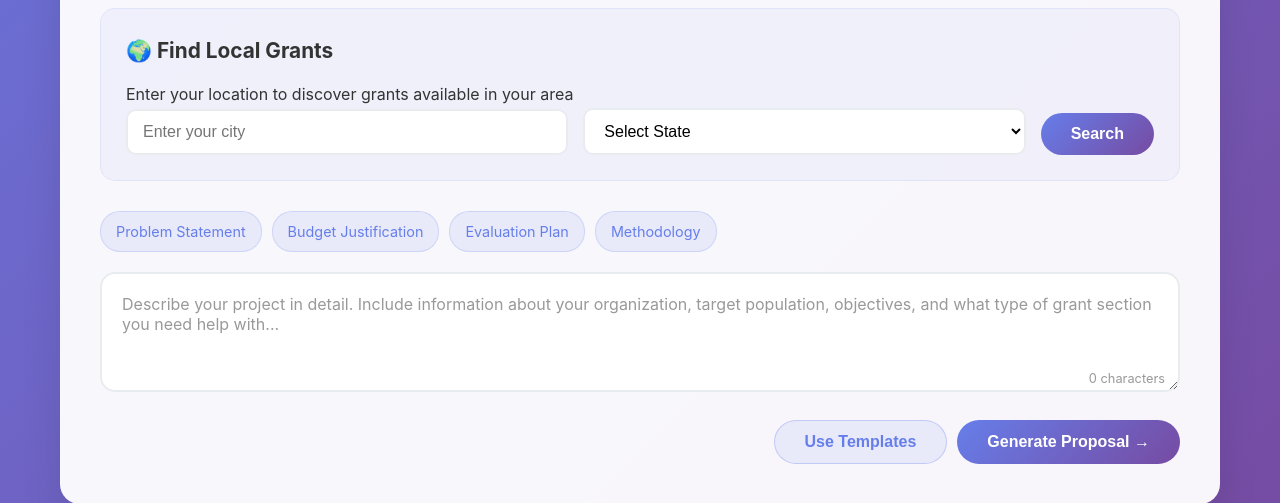
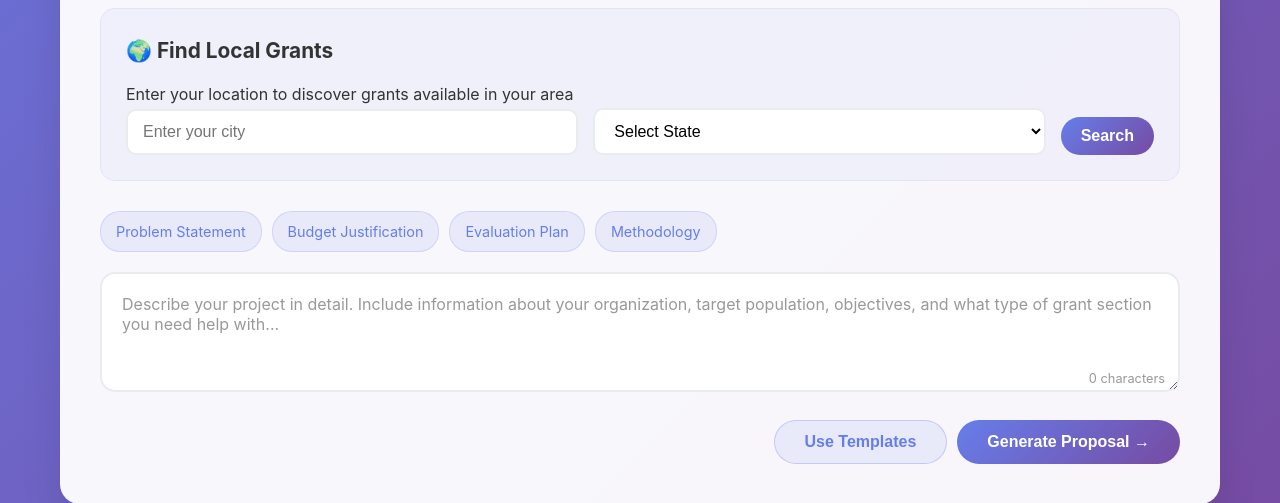
Before and after one commit to voycebutler18/GrantGenius-, a Flask app: page / in a window 1280 px wide. Shown: the part 925-1428 px from the top of the page. Run offline with Flask 3, Linux system fonts and the light colour scheme.

Commit message:
Update index.html

```diff
--- a/templates/index.html
+++ b/templates/index.html
@@ -629,7 +629,7 @@
                     <option value="WI">Wisconsin</option>
                     <option value="WY">Wyoming</option>
                 </select>
-                <button class="btn btn-primary">Search</button>
+                <button type="submit" class="btn btn-primary" style="padding: 10px 20px;">Search</button>
             </div>
         </div>
 
```
